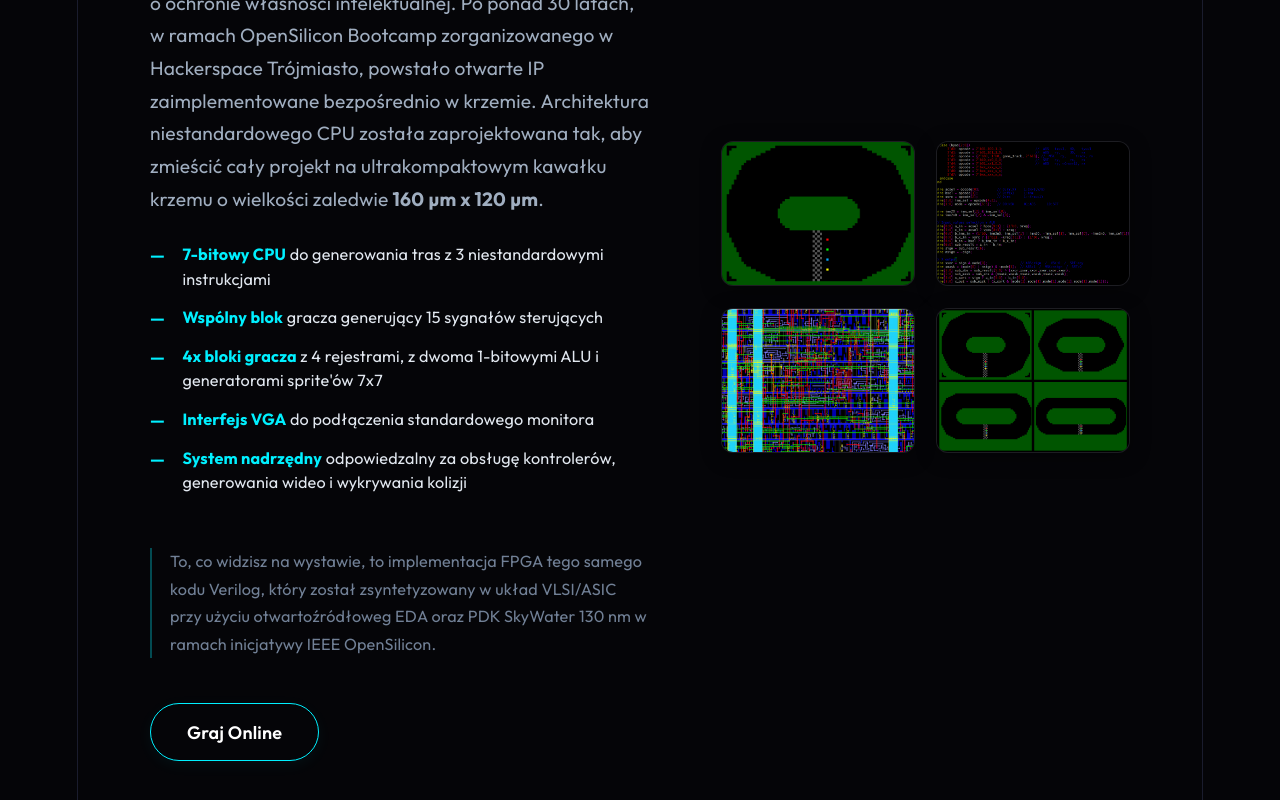
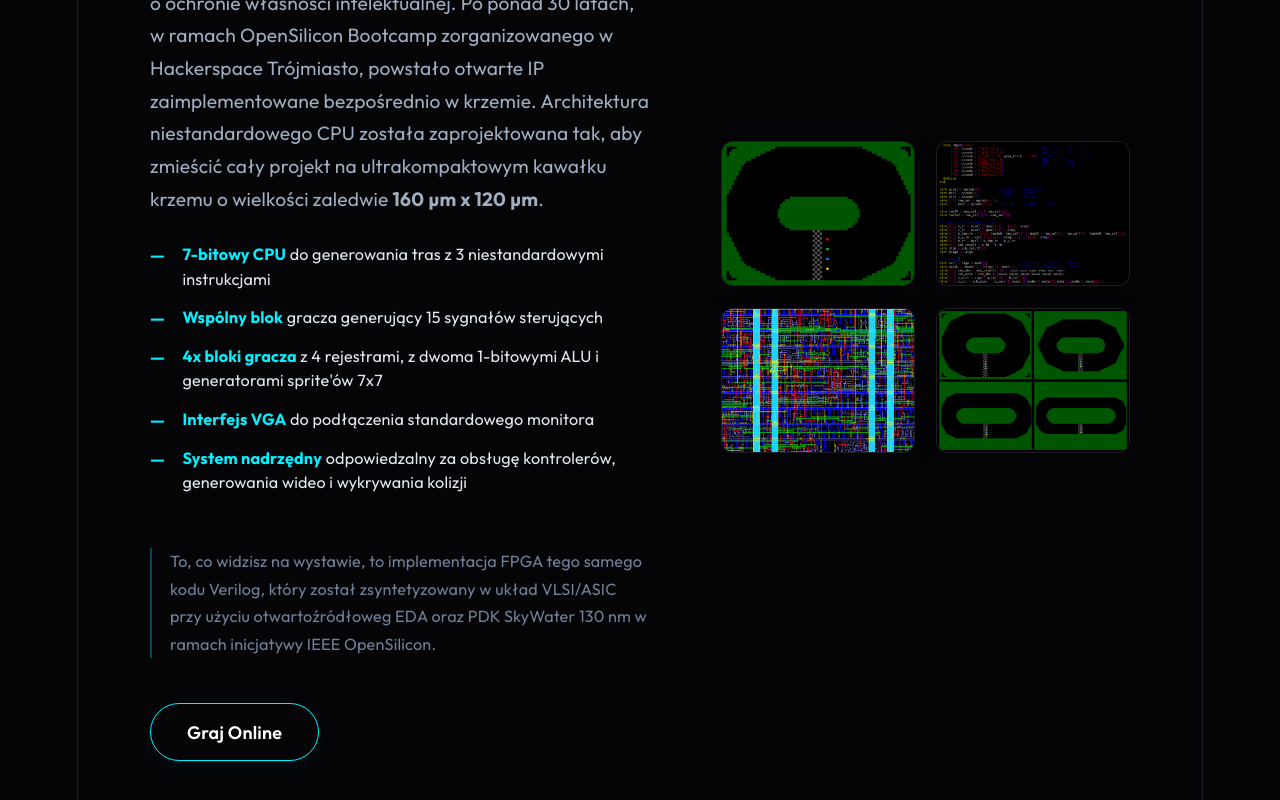
Before and after one commit to magnetoField/zuzel-silicon, a React (Vite) app: page / in a window 1280 px wide. Shown: the part 1075-1875 px from the top of the page. Built offline with nearby package versions, Linux system fonts and the light colour scheme.

Commit message:
wire cover to fill in css

```diff
--- a/src/index.css
+++ b/src/index.css
@@ -323,7 +323,7 @@ code,
 .gameplay-image {
   width: 100%;
   height: 100%;
-  object-fit: cover;
+  object-fit: fill;
   transition: transform 0.6s cubic-bezier(0.16, 1, 0.3, 1);
 }
 
```
